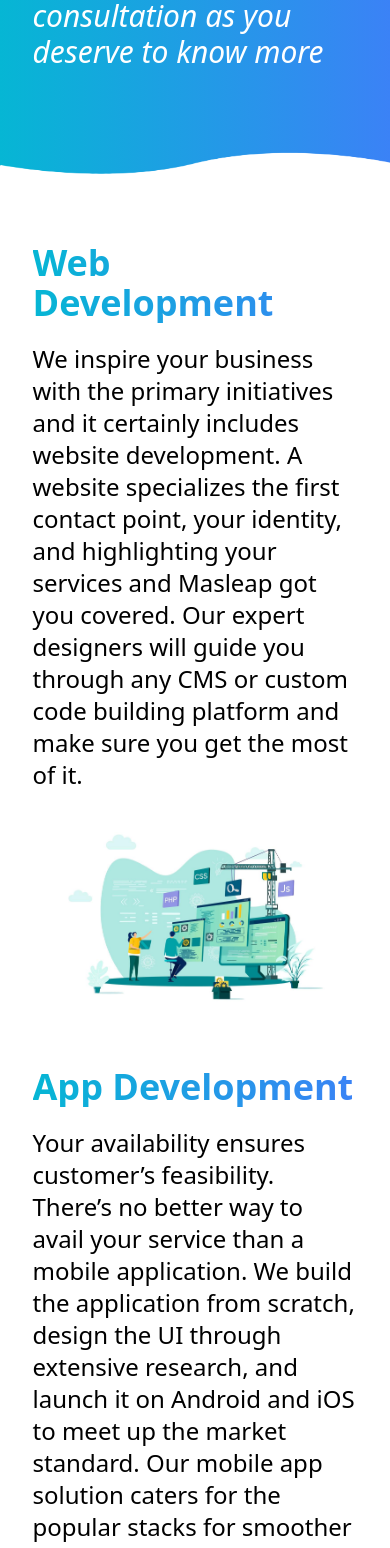
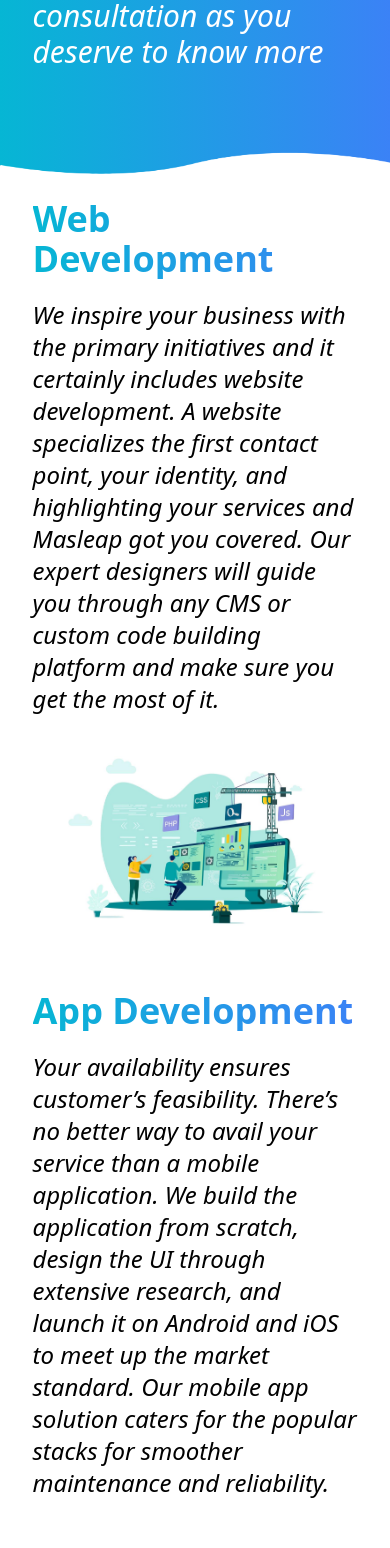
Before and after one commit to Masleap-INC/Masleap-Website-NUXT, a Nuxt app: page /Services in a window 390 px wide. Shown: the part 438-1986 px from the top of the page. Built offline with nearby package versions, Linux system fonts and the light colour scheme.

Commit message:
changed service page layout and changed fonts to italic in certain section both in homepage and service page

```diff
--- a/components/HomePage/HomeSection4.vue
+++ b/components/HomePage/HomeSection4.vue
@@ -29,7 +29,7 @@
               The peak of the partnership model
             </span>
 
-            <span class="block text-xl">
+            <span class="block text-lg italic">
               Our analysis comes with long term sustainability and effectiveness that aim for not only the production phase but also the market speculation. Revenue operation and fiscal roadmap are crucial for any business and we always prefer to be a part of it by becoming the right hand for combining the production and consumer end points. This gets more feasible with white label solutions we can bring to the table for enhancing the business model for a constructive vision.
             </span>
           </h2>
@@ -52,7 +52,7 @@
               Offer you to evaluate
             </span>
 
-            <span class="block text-xl">
+            <span class="block text-lg italic">
               As an offshore company, building credibility takes quite a time and to start off, we simply demonstrate our expertise with an evaluation phase. This provides the option to test out our efficiency in a broader sense and accumulate the elements of a workflow in any given project.
             </span>
           </h2>
@@ -75,7 +75,7 @@
               Breaking the Comms barrier
             </span>
 
-            <span class="block text-xl">
+            <span class="block text-lg italic">
               Email mechanism certainly helps for sharing the ideas and formulating the steps ahead but scheduled meetings are part of the core elements to showcase demos and nourish the requirements for practical implementations. We assign resources who deliver the progress with proper communication and a dedicated project manager who understands your point of view with no barriers in language proficiency.
             </span>
           </h2>
--- a/components/ServicesPage/ServiceSection1.vue
+++ b/components/ServicesPage/ServiceSection1.vue
@@ -2,19 +2,19 @@
 
     <section>
 
-        <div>
+        <div class="lg:w-2/3 md:w-5/6 sm:w-5/6 mx-auto">
 
             <!-- Row 1 (Web Development) -->
 
-            <div class=" lg:grid lg:grid-cols-2 pt-16 pb-10">
+            <div class=" lg:grid lg:grid-cols-2 gap-5 pt-5 pb-5 w-full">
 
                 <!-- Column 1 -->
 
                 <div class=" mx-auto self-center">
 
-                    <h2 class="lg:w-2/3 md:w-5/6 sm:w-5/6 mx-auto md:mb-5 sm:mb-5">
+                    <h2 class="w-full mx-auto md:mb-5 sm:mb-5">
                         <span class="block mb-5 font-bold text-4xl text-transparent bg-clip-text bg-gradient-to-r from-cyan-500 to-blue-500">Web Development</span>
-                        <span class="block text-2xl">We inspire your business with the primary initiatives and it certainly includes website development. A website specializes the first contact point, your identity, and highlighting your services and Masleap got you covered. Our expert designers will guide you through any CMS or custom code building platform and make sure you get the most of it.</span>
+                        <span class="block text-2xl italic font-light">We inspire your business with the primary initiatives and it certainly includes website development. A website specializes the first contact point, your identity, and highlighting your services and Masleap got you covered. Our expert designers will guide you through any CMS or custom code building platform and make sure you get the most of it.</span>
                     </h2>
 
                 </div>
@@ -22,8 +22,8 @@
 
                 <!-- Column 2 -->
 
-                <div class="mx-auto">
-                    <img src="../../assets/services/web-development.jpg" class=" self-center lg:w-5/6 md:w-5/6 sm:w-5/6 h-auto mx-auto" alt="">
+                <div class="mx-auto w-full h-fit my-auto">
+                    <img src="../../assets/services/web-development.jpg" class=" w-full h-auto mx-auto" alt="">
                 </div>
 
 
@@ -32,15 +32,15 @@
 
             <!-- Row 2 (App Development) -->
 
-            <div class=" lg:grid lg:grid-cols-2 pb-10">
+            <div class=" lg:grid lg:grid-cols-2 gap-5 pt-5 pb-5 w-full">
 
                 <!-- Column 1 -->
 
                 <div class=" mx-auto self-center lg:order-1">
 
-                    <h2 class="lg:w-2/3 md:w-5/6 sm:w-5/6 mx-auto md:mb-5 sm:mb-5">
+                    <h2 class="w-full mx-auto md:mb-5 sm:mb-5">
                         <span class="block mb-5 font-bold text-4xl text-transparent bg-clip-text bg-gradient-to-r from-cyan-500 to-blue-500">App Development</span>
-                        <span class="block text-2xl">Your availability ensures customer’s feasibility. There’s no better way to avail your service than a mobile application. We build the application from scratch, design the UI through extensive research, and launch it on Android and iOS to meet up the market standard. Our mobile app solution caters for the popular stacks for smoother maintenance and reliability.</span>
+                        <span class="block text-2xl italic font-light">Your availability ensures customer’s feasibility. There’s no better way to avail your service than a mobile application. We build the application from scratch, design the UI through extensive research, and launch it on Android and iOS to meet up the market standard. Our mobile app solution caters for the popular stacks for smoother maintenance and reliability.</span>
                     </h2>
 
                 </div>
@@ -48,8 +48,8 @@
 
                 <!-- Column 2 -->
 
-                <div class="mx-auto">
-                    <img src="../../assets/services/app-development.jpg" class=" self-center lg:w-2/3 md:w-2/3 sm:w-2/3 h-auto mx-auto" alt="">
+                <div class="mx-auto w-full h-fit my-auto">
+                    <img src="../../assets/services/app-development.jpg" class=" w-full h-auto mx-auto" alt="">
                 </div>
 
 
@@ -58,15 +58,15 @@
 
             <!-- Row 3 (Custom Software Development) -->
 
-            <div class=" lg:grid lg:grid-cols-2 pb-10">
+            <div class=" lg:grid lg:grid-cols-2 gap-5 pt-5 pb-5 w-full">
 
                 <!-- Column 1 -->
 
                 <div class=" mx-auto self-center">
 
-                    <h2 class="lg:w-2/3 md:w-5/6 sm:w-5/6 mx-auto md:mb-5 sm:mb-5">
+                    <h2 class="w-full mx-auto md:mb-5 sm:mb-5">
                         <span class="block mb-5 font-bold text-4xl text-transparent bg-clip-text bg-gradient-to-r from-cyan-500 to-blue-500">Custom Software Development</span>
-                        <span class="block text-2xl">We have developers with the expertise of on demand frameworks and languages that will suit your needs to build the web application for cost optimization and productivity. Regardless of the thousands of softwares in the market, custom software package has the potential to fully enhance your business for sustainable growth whether its inventory or logistics.</span>
+                        <span class="block text-2xl italic font-light">We have developers with the expertise of on demand frameworks and languages that will suit your needs to build the web application for cost optimization and productivity. Regardless of the thousands of softwares in the market, custom software package has the potential to fully enhance your business for sustainable growth whether its inventory or logistics.</span>
                     </h2>
 
                 </div>
@@ -74,8 +74,8 @@
 
                 <!-- Column 2 -->
 
-                <div class="mx-auto">
-                    <img src="../../assets/services/custom-software-development.jpg" class=" self-center lg:w-5/6 md:w-2/3 sm:w-2/3 h-auto mx-auto" alt="">
+                <div class="mx-auto w-full h-fit my-auto">
+                    <img src="../../assets/services/custom-software-development.jpg" class=" w-full h-auto mx-auto" alt="">
                 </div>
 
 
@@ -84,15 +84,15 @@
 
             <!-- Row 4 (UI/UX Design) -->
 
-            <div class=" lg:grid lg:grid-cols-2 pb-10">
+            <div class=" lg:grid lg:grid-cols-2 gap-5 pt-5 pb-5 w-full">
 
                 <!-- Column 1 -->
 
                 <div class=" mx-auto self-center lg:order-1">
 
-                    <h2 class="lg:w-2/3 md:w-5/6 sm:w-5/6 mx-auto md:mb-5 sm:mb-5">
+                    <h2 class="w-full mx-auto md:mb-5 sm:mb-5">
                         <span class="block mb-5 font-bold text-4xl text-transparent bg-clip-text bg-gradient-to-r from-cyan-500 to-blue-500">UI/UX Design</span>
-                        <span class="block text-2xl">Masleap has its own niche to research various themes and patterns for the best in class UI/UX experience. The alignment of your business creates the diversity of interfaces and this is where our role begin to explore. We ensure delicate exposure both in the web and mobile platform that levels up with industry needs and enhancement.</span>
+                        <span class="block text-2xl italic font-light">Masleap has its own niche to research various themes and patterns for the best in class UI/UX experience. The alignment of your business creates the diversity of interfaces and this is where our role begin to explore. We ensure delicate exposure both in the web and mobile platform that levels up with industry needs and enhancement.</span>
                     </h2>
 
                 </div>
@@ -100,8 +100,8 @@
 
                 <!-- Column 2 -->
 
-                <div class="mx-auto">
-                    <img src="../../assets/services/UI-UX.jpg" class=" self-center lg:w-2/3 md:w-2/3 sm:w-2/3 h-auto mx-auto" alt="">
+                <div class="mx-auto w-full h-fit my-auto">
+                    <img src="../../assets/services/UI-UX.jpg" class=" w-full h-auto mx-auto" alt="">
                 </div>
 
 
@@ -110,15 +110,15 @@
 
             <!-- Row 5 (Web Application) -->
 
-            <div class=" lg:grid lg:grid-cols-2 pb-10">
+            <div class=" lg:grid lg:grid-cols-2 gap-5 pt-5 pb-5 w-full">
 
                 <!-- Column 1 -->
 
                 <div class=" mx-auto self-center">
 
-                    <h2 class="lg:w-2/3 md:w-5/6 sm:w-5/6 mx-auto md:mb-5 sm:mb-5">
+                    <h2 class="w-full mx-auto md:mb-5 sm:mb-5">
                         <span class="block mb-5 font-bold text-4xl text-transparent bg-clip-text bg-gradient-to-r from-cyan-500 to-blue-500">Web Application</span>
-                        <span class="block text-2xl">Customary websites has greater possibility to become productive machines and Masleap shows you how it’s done. Web application can be considered a complete powerhouse to interact wit your customers, employees, and suppliers in real time. We take it to the next level by also delivering the offline control with the conversion of PWA and SAAS optimization.</span>
+                        <span class="block text-2xl italic font-light">Customary websites has greater possibility to become productive machines and Masleap shows you how it’s done. Web application can be considered a complete powerhouse to interact wit your customers, employees, and suppliers in real time. We take it to the next level by also delivering the offline control with the conversion of PWA and SAAS optimization.</span>
                     </h2>
 
                 </div>
@@ -126,8 +126,8 @@
 
                 <!-- Column 2 -->
 
-                <div class="mx-auto">
-                    <img src="../../assets/services/web-application.jpg" class=" self-center lg:w-2/3 md:w-2/3 sm:w-2/3 h-auto mx-auto" alt="">
+                <div class="mx-auto w-full h-fit my-auto">
+                    <img src="../../assets/services/web-application.jpg" class=" w-full h-auto mx-auto" alt="">
                 </div>
 
 
```
